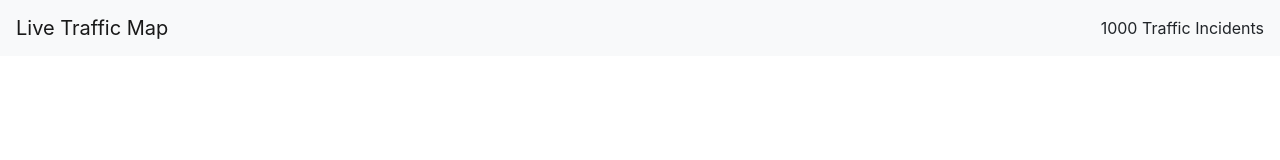
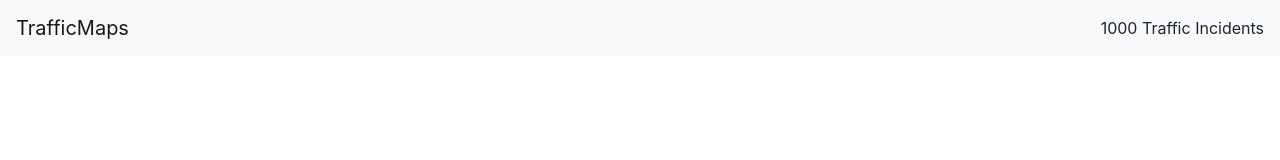
Before and after one commit to kojo-gene/live-traffic-map, a React (Create React App) app: page / in a window 1280 px wide. Shown: the top 160 px of the page. Built offline with nearby package versions, Linux system fonts and the light colour scheme.

Commit message:
added header

```diff
--- a/package.json
+++ b/package.json
@@ -6,6 +6,7 @@
     "bootstrap": "^4.3.1",
     "react": "^16.8.6",
     "react-dom": "^16.8.6",
+    "react-map-gl": "^5.0.4",
     "react-scripts": "3.0.1",
     "reactstrap": "^8.0.0"
   },
--- a/src/App.js
+++ b/src/App.js
@@ -1,43 +1,22 @@
 import React, { Component } from 'react';
+import Header from './components/Header';
+
 import './App.css';
-import {
-  Collapse,
-  Navbar,
-  NavbarToggler,
-  NavbarBrand,
-  Nav,
-  NavItem,
-} from 'reactstrap';
+
 
 class App extends Component {
   constructor(props) {
     super(props);
-    this.toggle = this.toggle.bind(this);
+
     this.state = {
-      isOpen: false
+      applicationName: 'TrafficMaps'
     }
-  }
-
-  toggle() {
-    this.setState({
-      isOpen: !this.state.isOpen
-    });
   }
 
   render() {
   return (
     <div className="App">
-       <Navbar color="light" light expand="md">
-          <NavbarBrand href="/">Live Traffic Map</NavbarBrand>
-          <NavbarToggler onClick={this.toggle} />
-          <Collapse isOpen={this.state.isOpen} navbar>
-            <Nav className="ml-auto" navbar>
-              <NavItem>
-                1000 Traffic Incidents
-              </NavItem>
-            </Nav>
-          </Collapse>
-        </Navbar>
+      <Header appName={this.state.applicationName} />
         <div id='map'></div>
     </div>
   );
--- /dev/null
+++ b/src/components/Header.js
@@ -0,0 +1,44 @@
+import React, { Component } from 'react';
+import {
+    Collapse,
+    Navbar,
+    NavbarToggler,
+    NavbarBrand,
+    Nav,
+    NavItem,
+  } from 'reactstrap';
+
+class Header extends Component{
+    constructor(props) {
+        super(props);
+
+        this.toggle = this.toggle.bind(this);
+        this.state = {
+          isOpen: false
+        }
+      }
+
+      toggle() {
+        this.setState({
+          isOpen: !this.state.isOpen
+        });
+      }
+
+    render() {
+        return (
+            <Navbar color="light" light expand="md">
+            <NavbarBrand href="/">{this.props.appName}</NavbarBrand>
+            <NavbarToggler onClick={this.toggle} />
+            <Collapse isOpen={this.state.isOpen} navbar>
+              <Nav className="ml-auto" navbar>
+                <NavItem>
+                  1000 Traffic Incidents
+                </NavItem>
+              </Nav>
+            </Collapse>
+          </Navbar>
+        );
+    }
+}
+
+export default Header;
```
Also changed, not shown: 1 other file (tests, documents, lock files or other folders).
